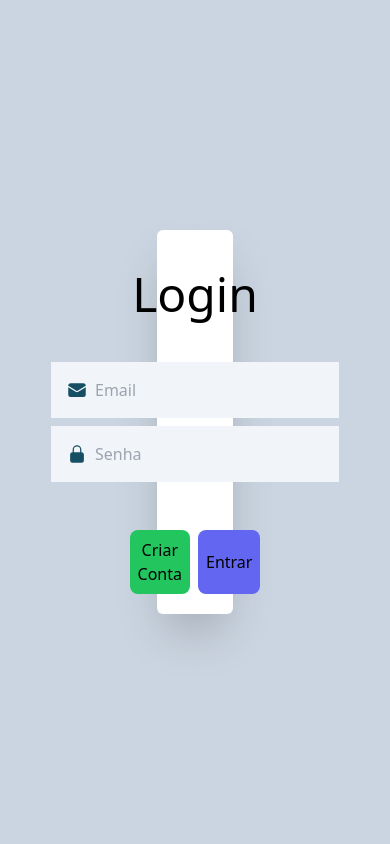
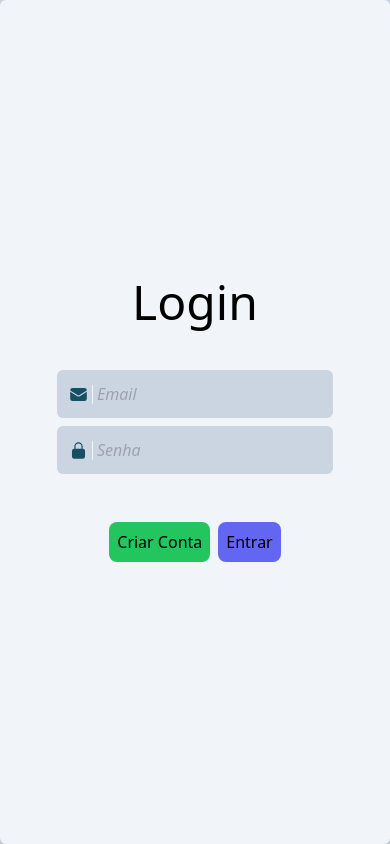
Before and after one commit to MatheusMena/project-sales, a Next.js app: page /LoginPage in a window 390 px wide. Built offline with nearby package versions, Linux system fonts and the light colour scheme.

Commit message:
📱💄
  add greater responsiveness and UI

```diff
--- a/src/pages/LoginPage.tsx
+++ b/src/pages/LoginPage.tsx
@@ -1,38 +1,55 @@
-import { EnvelopeIcon, LockClosedIcon } from "@heroicons/react/24/solid";
+import { EnvelopeIcon, LockClosedIcon } from '@heroicons/react/24/solid'
+import Image from 'next/image'
 import { useRouter } from 'next/router'
 
 export default function LoginPage() {
-const router = useRouter()
+  const router = useRouter()
   return (
     <>
-      <div className="flex flex-col items-center justify-center min-h-screen flex-1 px-20 text-center bg-slate-300">
-        <div className="bg-white rounded-md shadow-2xl flex flex-col items-center  w-1/3 max-w-screen-lg h-96">
-          <h1 className="py-10 text-5xl font-sans">Login</h1>
-          <div className="bg-slate-100 w-72 p-4 my-1 flex items-center">
-            <EnvelopeIcon className="w-5 text-cyan-900 mr-2" />
+      <div className='flex items-center justify-center min-h-screen lg:px-20 text-center bg-slate-300'>
+        <div>
+          <Image
+            unoptimized
+            width={1000}
+            height={100}
+            alt='Imagen de Login UI'
+            src={
+              'https://images.pexels.com/photos/5926395/pexels-photo-5926395.jpeg?auto=compress&cs=tinysrgb&w=1260&h=750&dpr=1'
+            }
+            className='h-screen lg:h-[80vh] md:w-screen bg-cover object-cover rounded-tl-md rounded-bl-md relative z-0 sm:block hidden shadow-2xl'
+          />
+        </div>
+        <div className='bg-slate-100 lg:static absolute z-10 rounded-md shadow-2xl flex flex-col items-center justify-center w-screen h-screen sm:w-1/2 sm:h-[50%] sm:py-10 lg:h-[80vh] lg:px-20 '>
+          <h1 className='py-10 text-5xl font-sans'>Login</h1>
+          <div className='bg-slate-300 rounded-md  p-3 my-1 flex items-center'>
+            <EnvelopeIcon className='w-6 text-cyan-900 mr-1 pr-1 border-r border-slate-100' />
             <input
-              className=" bg-slate-100 w-56 outline-none"
-              type="email"
-              placeholder="Email"
+              className=' bg-slate-300 rounded-md w-56 outline-none placeholder:italic'
+              type='email'
+              placeholder='Email'
             />
           </div>
-          <div className="bg-slate-100 w-72 p-4 my-1 flex items-center">
-            <LockClosedIcon className="w-5 text-cyan-900 mr-2" />
+          <div className='bg-slate-300 rounded-md p-3 my-1 flex items-center'>
+            <LockClosedIcon className='w-6 text-cyan-900 mr-1 pr-1 border-r border-slate-100' />
             <input
-              className="bg-slate-100 w-56 outline-none"
-              type="password"
-              placeholder="Senha"
+              className='bg-slate-300 rounded-md w-56 outline-none placeholder:italic'
+              type='password'
+              placeholder='Senha'
             />
           </div>
-          <div className="flex justify-center my-10">
-            <button className="bg-green-500 m-1 p-2 rounded-lg hover:bg-green-600">Criar Conta</button>
-            <button className="bg-indigo-500 m-1 p-2 rounded-lg hover:bg-indigo-600"
-            onClick={() => router.push("/homePage")}
+          <div className='flex justify-center my-10'>
+            <button className='bg-green-500 m-1 p-2 rounded-lg hover:bg-green-600'>
+              Criar Conta
+            </button>
+            <button
+              className='bg-indigo-500 m-1 p-2 rounded-lg hover:bg-indigo-600'
+              onClick={() => router.push('/homePage')}
             >
-                Entrar</button>
+              Entrar
+            </button>
           </div>
         </div>
       </div>
     </>
-  );
+  )
 }
```
